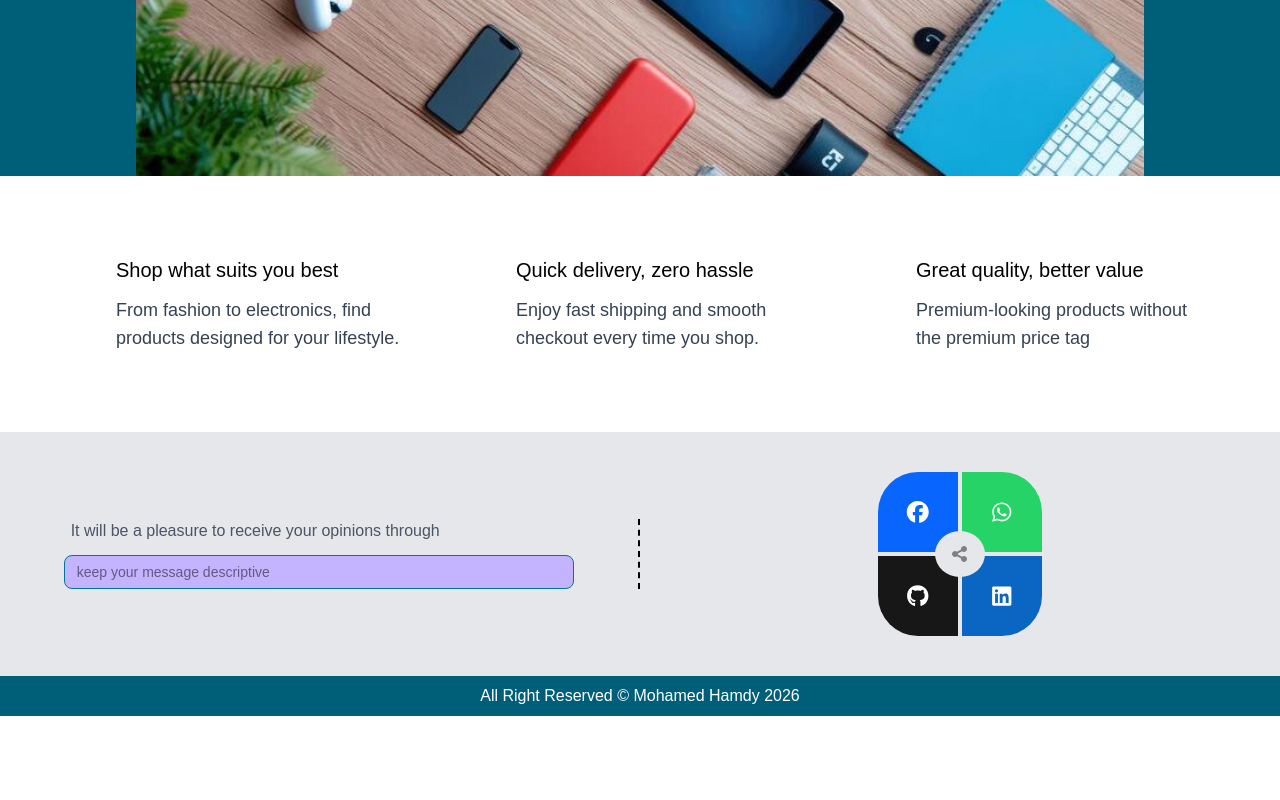
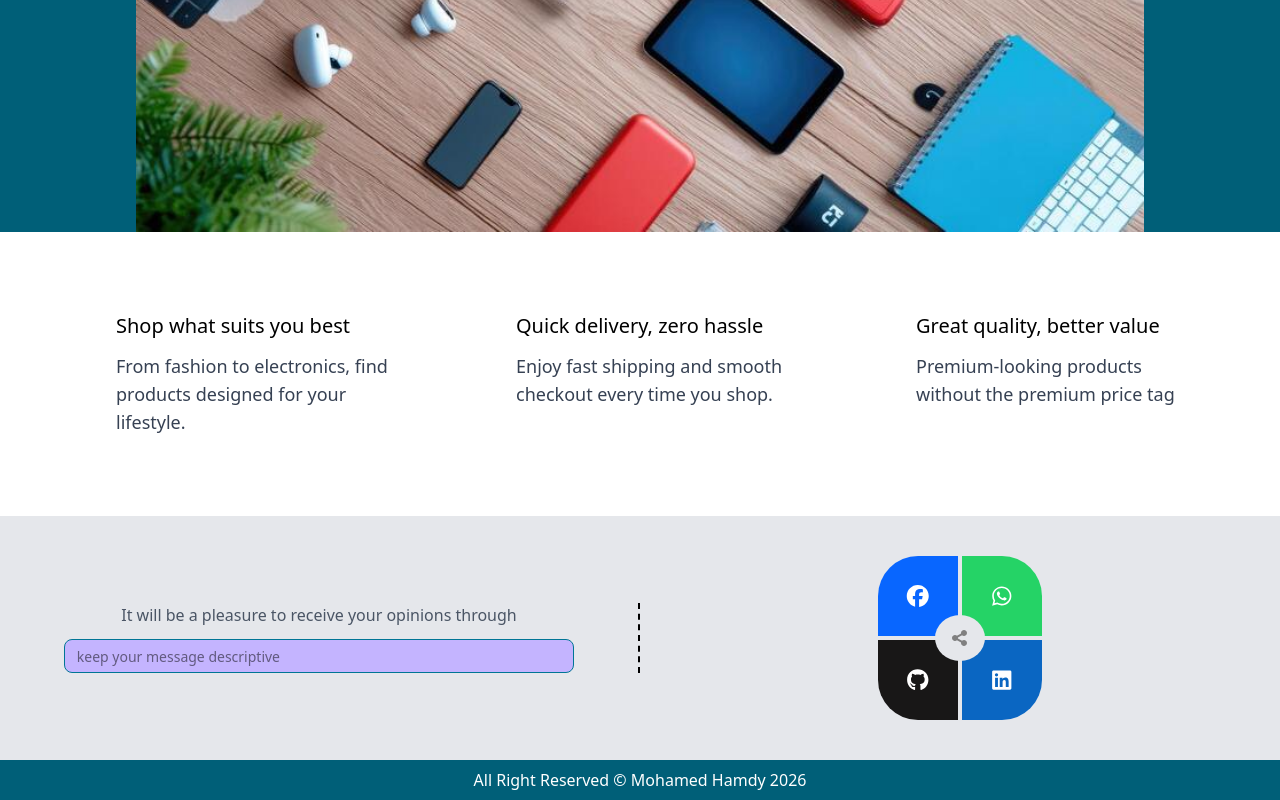
Before and after one commit to Mo0Hamdy/e-commerce, a Next.js app: page / in a window 1280 px wide. Shown: the part 809-1609 px from the top of the page. Before the commit the page ends 1525 px from the top, so only its background shows below. Built offline with nearby package versions, Linux system fonts and the light colour scheme; no server answers; some icons are missing.

Commit message:
footer part 3

```diff
--- a/app/globals.css
+++ b/app/globals.css
@@ -35,10 +35,11 @@
 }
 
 body {
+  padding-right: 0;
   /* height: 5000px; */
   /* background-color: teal; */
-  overflow-x: hidden;
+  /* overflow-x: hidden; */
   /* background: var(--background); */
   /* color: var(--foreground); */
-  font-family: Arial, Helvetica, sans-serif;
+  /* font-family: Arial, Helvetica, sans-serif; */
 }
--- a/components/Footer.jsx
+++ b/components/Footer.jsx
@@ -12,7 +12,7 @@ export default function Footer() {
   return (
     <div className="bg-gray-200">
       <div className="container m-auto flex items-center flex-col md:flex-row md:justify-around md:divide-x-2 md:divide-dashed py-10">
-        <div className="mail md:w-1/2 text-center pb-5 md:pb-0">
+        <div className="mail md:w-1/2 flex flex-col items-center pb-5 md:pb-0">
           <p className="text-center text-gray-600 w-full md:w-4/5">
             It will be a pleasure to receive your opinions through
           </p>
```
